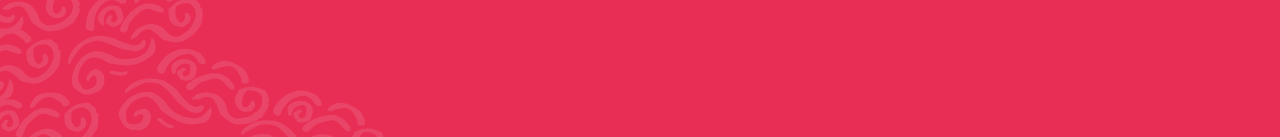
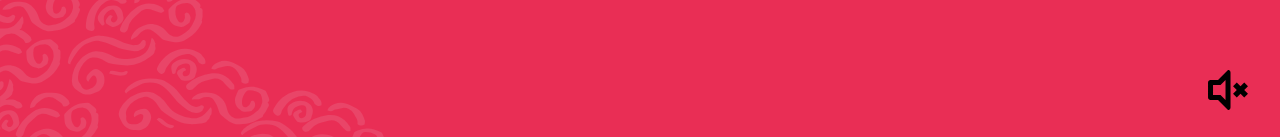
Before and after one commit to sdghi/saemin, a Vue app: page / in a window 1280 px wide. Shown: the part 663-800 px from the top of the page. Built offline with nearby package versions, Linux system fonts and the light colour scheme; a web font is replaced by a local one.

Commit message:
adds togle sound feature

```diff
--- /dev/null
+++ b/src/components/AudioToggle.vue
@@ -0,0 +1,67 @@
+<template>
+	<div id="audio-toggle" @click="toggleStatus">
+		<svg
+			enable-background="new 0 0 512 512"
+			height="512px"
+			id="Layer_1"
+			version="1.1"
+			viewBox="0 0 512 512"
+			width="512px"
+			xml:space="preserve"
+			xmlns="http://www.w3.org/2000/svg"
+			xmlns:xlink="http://www.w3.org/1999/xlink"
+			v-if="getAudioStatus"
+		>
+			<path
+				d="M511.603,303.727l-47.694,47.726l-47.726-47.726l-47.726,47.726l-47.693-47.726L368.457,256l-47.693-47.725l47.693-47.726  l47.726,47.726l47.726-47.726l47.694,47.726L463.907,256L511.603,303.727z M256.266,511.868L128.332,383.936H32.381  c-17.678,0-31.983-14.307-31.983-31.983V160.05c0-17.679,14.307-31.983,31.983-31.983h95.951L256.266,0.133  c0,0,31.983-3.998,31.983,31.983c0,173.535,0,425.718,0,447.769C288.249,515.866,256.266,511.868,256.266,511.868z M224.282,128.066  l-63.968,63.967H64.364v127.934h95.951l63.968,63.969V128.066z"
+			/>
+		</svg>
+
+		<svg
+			enable-background="new 0 0 512 512"
+			height="512px"
+			id="Layer_1"
+			version="1.1"
+			viewBox="0 0 512 512"
+			width="512px"
+			xml:space="preserve"
+			xmlns="http://www.w3.org/2000/svg"
+			xmlns:xlink="http://www.w3.org/1999/xlink"
+			v-if="!getAudioStatus"
+		>
+			<path
+				d="M408.207,150.644c-12.984,12.954-33.993,12.954-46.979,0c-12.955-12.955-12.955-33.995,0-46.981l93.931-93.931  c12.986-12.955,33.995-12.955,46.981,0c12.954,12.955,12.954,33.995,0,46.98L408.207,150.644z M255.871,511.727L128.008,383.863  H32.11c-17.669,0-31.966-14.299-31.966-31.967V160.102c0-17.668,14.297-31.966,31.966-31.966h95.897L255.871,0.272  c0,0,31.966-3.996,31.966,31.966c0,191.233,0,478.926,0,447.522C287.837,515.722,255.871,511.727,255.871,511.727z M223.905,128.136  l-63.932,63.932H64.076v127.864h95.896l63.932,63.933V128.136z M383.734,287.965c-17.669,0-31.966-14.297-31.966-31.966  c0-17.668,14.297-31.966,31.966-31.966h95.897c17.669,0,31.966,14.298,31.966,31.966c0,17.669-14.297,31.966-31.966,31.966H383.734z   M408.207,361.355l93.933,93.931c12.954,12.986,12.954,34.026,0,46.98c-12.986,12.955-33.995,12.955-46.981,0l-93.931-93.931  c-12.955-12.986-12.955-34.025,0-46.98C374.214,348.4,395.223,348.4,408.207,361.355z"
+			/>
+		</svg>
+	</div>
+</template>
+
+<script>
+	import { mapGetters } from "vuex";
+
+	export default {
+		name: "AudioToggle",
+		computed: mapGetters(["getAudioStatus"]),
+		methods: {
+			toggleStatus() {
+				this.$store.commit("changeAudioStatus", {
+					value: !this.getAudioStatus
+				});
+			}
+		}
+	};
+</script>
+
+<style lang="scss" scoped>
+	#audio-toggle {
+		position: fixed;
+		bottom: 2.5%;
+		right: 2.5%;
+		width: fit-content;
+
+		svg {
+			height: 40px;
+			width: 40px;
+		}
+	}
+</style>
--- a/src/components/Home.vue
+++ b/src/components/Home.vue
@@ -3,6 +3,7 @@
 		<Landing v-if="!quizCompleted" :quizStarted="quizStarted" />
 		<Quiz v-if="!quizCompleted" :quizStarted="quizStarted" />
 		<Results v-if="quizCompleted" />
+		<AudioToggle />
 	</div>
 </template>
 
@@ -12,6 +13,7 @@
 	import { mapGetters } from "vuex";
 	import Quiz from "./Quiz";
 	import Results from "./Results";
+	import AudioToggle from "./AudioToggle";
 
 	export default {
 		name: "Home",
@@ -26,6 +28,7 @@
 			}
 		},
 		components: {
+			AudioToggle,
 			Quiz,
 			Results,
 			Landing
--- a/src/store/modules/audio.js
+++ b/src/store/modules/audio.js
@@ -7,7 +7,7 @@ const getters = {
 };
 
 const mutations = {
-	changeAudioStatus(state, value) {
+	changeAudioStatus(state, { value }) {
 		state.allowAudio = value;
 	}
 };
```
